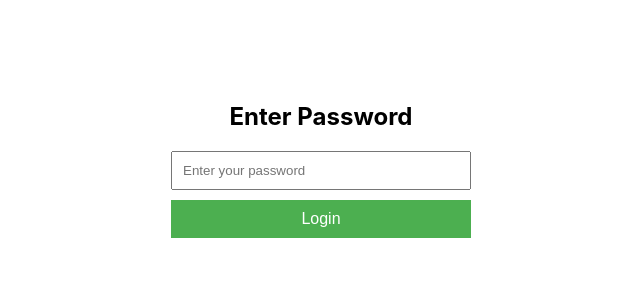
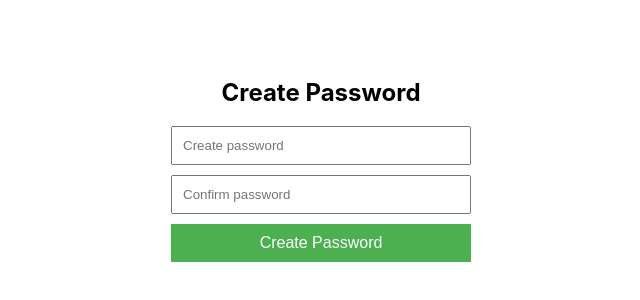
Before and after one commit to prashant-lonikar/personal-diary-app, a React (Create React App) app: page / in a window 1280 px wide. Shown: the part 230-530 px from the top of the page, without its empty margins (319-959 px from the left). Built offline with nearby package versions, Linux system fonts and the light colour scheme.

Commit message:
Handle logic for first time user

```diff
--- a/src/App.js
+++ b/src/App.js
@@ -9,11 +9,47 @@ function App() {
   const [isLoggedIn, setIsLoggedIn] = useState(false);
   const [showChangePassword, setShowChangePassword] = useState(false);
   const [newPassword, setNewPassword] = useState('');
+  const [hasPassword, setHasPassword] = useState(false);
 
   useEffect(() => {
     const storedEntries = JSON.parse(localStorage.getItem('diaryEntries')) || {};
     setEntries(storedEntries);
+    const storedPassword = localStorage.getItem('diaryPassword');
+    setHasPassword(!!storedPassword);
   }, []);
+
+  const handleLogin = (password, isNewPassword = false) => {
+    if (hasPassword) {
+      // Existing password case
+      const storedPassword = localStorage.getItem('diaryPassword');
+      if (password === storedPassword) {
+        setIsLoggedIn(true);
+      } else {
+        alert('Incorrect password');
+      }
+    } else {
+      // New password case
+      if (isNewPassword) {
+        localStorage.setItem('diaryPassword', password);
+        setHasPassword(true);
+        setIsLoggedIn(true);
+      } else {
+        alert('No existing password. Please create a new one.');
+      }
+    }
+  };
+
+  const handleChangePassword = () => {
+    const oldPassword = localStorage.getItem('diaryPassword');
+    if (oldPassword === newPassword) {
+      alert('New password must be different from the current password');
+    } else {
+      localStorage.setItem('diaryPassword', newPassword);
+      setShowChangePassword(false);
+      setNewPassword('');
+      alert('Password changed successfully');
+    }
+  };
 
   const addEntry = (newEntry) => {
     const date = new Date().toLocaleDateString();
@@ -41,28 +77,10 @@ function App() {
     localStorage.setItem('diaryEntries', JSON.stringify(updatedEntries));
   };
 
-  const handleLogin = (password) => {
-    const storedPassword = localStorage.getItem('diaryPassword');
-    if (!storedPassword) {
-      localStorage.setItem('diaryPassword', password);
-      setIsLoggedIn(true);
-    } else if (password === storedPassword) {
-      setIsLoggedIn(true);
-    } else {
-      alert('Incorrect password');
-    }
-  };
+  if (!isLoggedIn) {
+    return <Login onLogin={handleLogin} hasPassword={hasPassword} />;
+  }
 
-  const handleChangePassword = () => {
-    localStorage.setItem('diaryPassword', newPassword);
-    setShowChangePassword(false);
-    setNewPassword('');
-    alert('Password changed successfully');
-  };
-
-  if (!isLoggedIn) {
-    return <Login onLogin={handleLogin} />;
-  }
 
   return (
     <div className="App">
--- a/src/components/Login.js
+++ b/src/components/Login.js
@@ -1,24 +1,43 @@
 import React, { useState } from 'react';
 
-function Login({ onLogin }) {
+function Login({ onLogin, hasPassword }) {
   const [password, setPassword] = useState('');
+  const [confirmPassword, setConfirmPassword] = useState('');
 
   const handleSubmit = (e) => {
     e.preventDefault();
-    onLogin(password);
+    if (hasPassword) {
+      onLogin(password);
+    } else {
+      if (password === confirmPassword) {
+        onLogin(password, true);
+      } else {
+        alert("Passwords don't match. Please try again.");
+      }
+    }
   };
 
   return (
     <div className="login">
-      <h2>Enter Password</h2>
+      <h2>{hasPassword ? 'Enter Password' : 'Create Password'}</h2>
       <form onSubmit={handleSubmit}>
         <input
           type="password"
           value={password}
           onChange={(e) => setPassword(e.target.value)}
-          placeholder="Enter your password"
+          placeholder={hasPassword ? 'Enter password' : 'Create password'}
+          required
         />
-        <button type="submit">Login</button>
+        {!hasPassword && (
+          <input
+            type="password"
+            value={confirmPassword}
+            onChange={(e) => setConfirmPassword(e.target.value)}
+            placeholder="Confirm password"
+            required
+          />
+        )}
+        <button type="submit">{hasPassword ? 'Login' : 'Create Password'}</button>
       </form>
     </div>
   );
```
